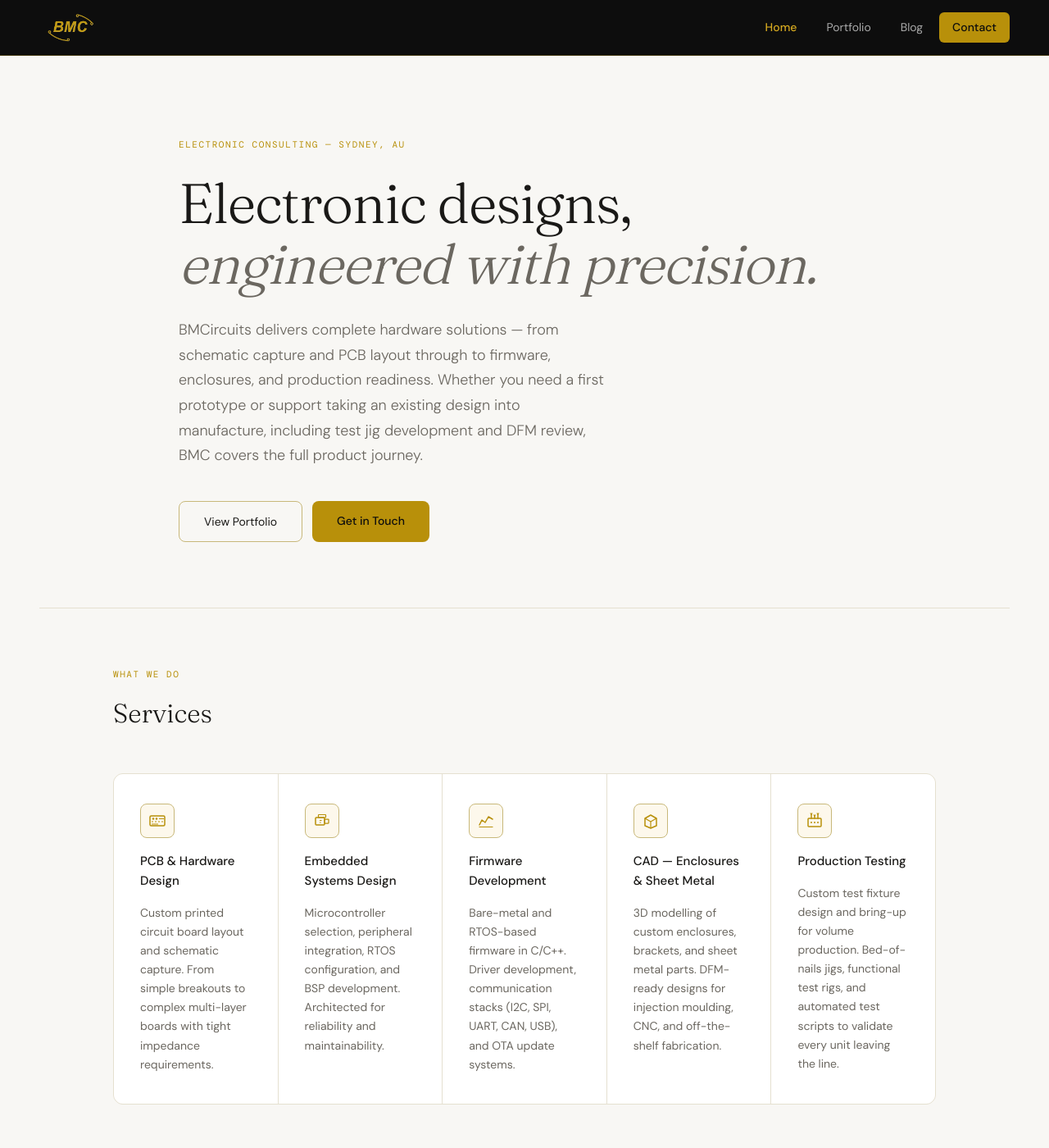
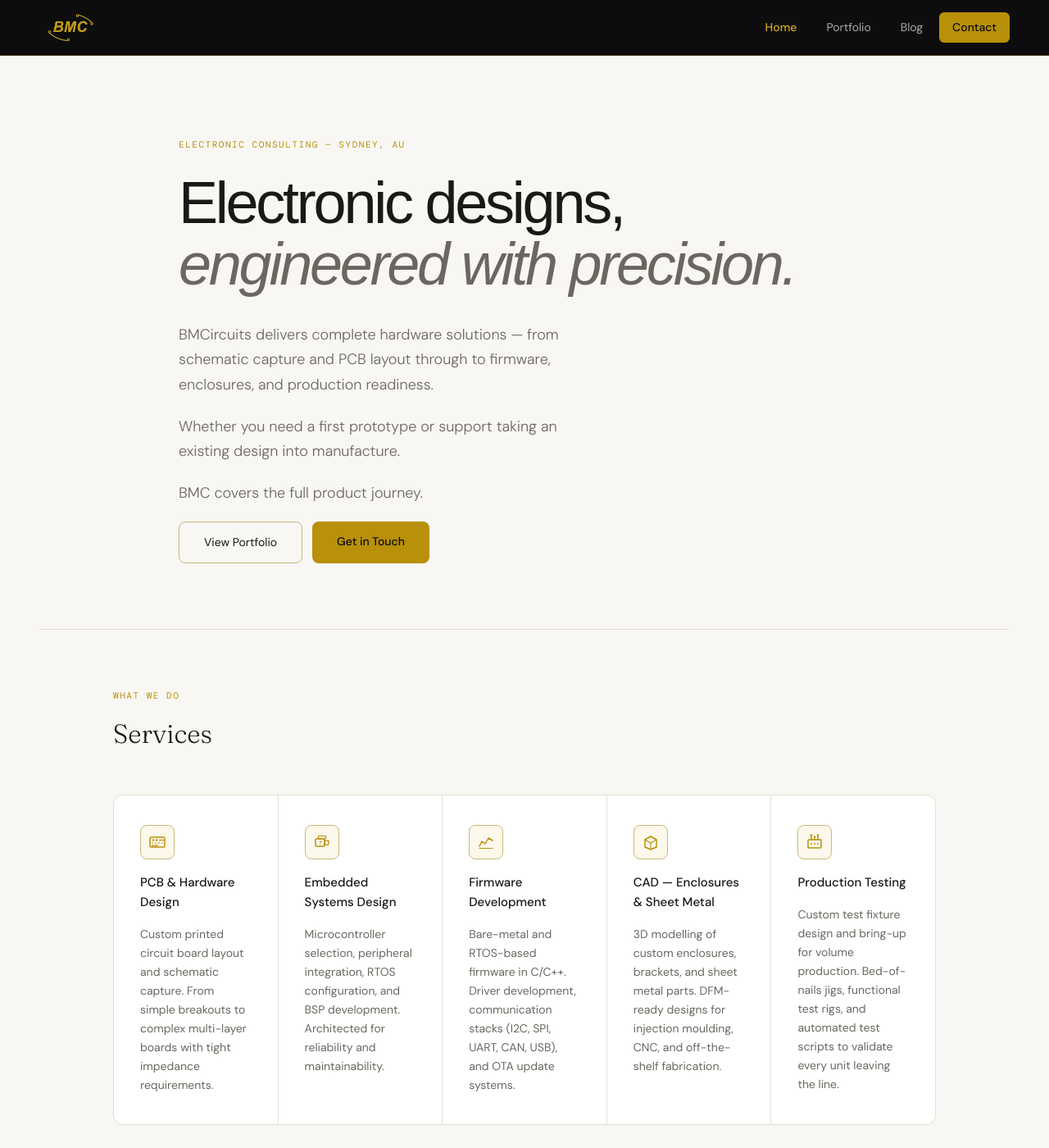
Before and after one commit to bmcircuits/bmcircuits, a Jekyll site: the page built from index.html, in a window 1280 px wide and 1400 px high. Shown: the whole window at 82% size. Built offline with Jekyll 4.4.1, drawn with Linux system fonts in a browser that asks for light colours.

Commit message:
Update email address: info@bmcircuits.com

```diff
--- a/_config.yml
+++ b/_config.yml
@@ -1,11 +1,11 @@
-title: BMC — BobbyMcGlone Circuit Designs
-description: Electronic consulting — PCB & hardware design, embedded systems, firmware development, and CAD enclosure design.
+title: BMCircuits
+description: Electronic consulting — PCB & hardware design, embedded systems, firmware development, Product test and CAD enclosure design.
 url: "https://bmcircuits.com" # Github Pages = "https://bmcircuits.github.io"
 baseurl: "" # Github Pages = "/bmcircuits"
 
 author:
   name: Bobby McGlone
-  email: hello@bmc-circuits.com.au
+  email: info@bmcircuits.com
   location: Sydney, Australia
 
 # Build settings
--- a/assets/css/main.css
+++ b/assets/css/main.css
@@ -230,19 +230,19 @@
 }
 
 .hero h1 {
-  font-family: var(--serif);
-  font-size: clamp(40px, 6vw, 68px);
-  font-weight: 300;
-  line-height: 1.1;
-  letter-spacing: -0.02em;
-  color: var(--text);
-  margin-bottom: 28px;
-}
+    font-family: "Manrope", sans-serif;
+    font-size: clamp(46px, 6vw, 72px);
+    font-weight: 500;
+    line-height: 1.05;
+    letter-spacing: -0.045em;
+    color: var(--text);
+    margin: 0 0 32px;
+  }
 
 .hero h1 em {
-  font-style: italic;
-  color: var(--text-secondary);
-}
+    font-weight: 300;
+    color: var(--text-secondary);
+  }
 
 .hero-sub {
   font-size: 18px;
@@ -250,7 +250,7 @@
   color: var(--text-secondary);
   max-width: 520px;
   line-height: 1.7;
-  margin-bottom: 40px;
+  margin: 0 0 20px;
 }
 
 .hero-actions {
--- a/contact/index.html
+++ b/contact/index.html
@@ -13,7 +13,7 @@
       <div>
         <div class="contact-info-label">Email</div>
         <div class="contact-info-value">
-            <a href="mailto:bmcircuitsdesigns@gmail.com">bmcircuitsdesigns@gmail.com</a>
+            <a href="mailto:info@bmcircuits.com">info@bmcircuits.com</a>
           </div>
       </div>
       <div>
--- a/index.html
+++ b/index.html
@@ -6,7 +6,9 @@
 <div class="hero">
   <p class="hero-label">Electronic Consulting — Sydney, AU</p>
   <h1>Electronic designs,<br><em>engineered with precision.</em></h1>
-  <p class="hero-sub">BMCircuits delivers complete hardware solutions — from schematic capture and PCB layout through to firmware, enclosures, and production readiness. Whether you need a first prototype or support taking an existing design into manufacture, including test jig development and DFM review, BMC covers the full product journey.</p>
+  <p class="hero-sub">BMCircuits delivers complete hardware solutions — from schematic capture and PCB layout through to firmware, enclosures, and production readiness.</p>
+  <p class="hero-sub">Whether you need a first prototype or support taking an existing design into manufacture.</p>
+  <p class="hero-sub">BMC covers the full product journey.</p>
   <div class="hero-actions">
     <a href="{{ '/portfolio/' | relative_url }}" class="btn-secondary">View Portfolio</a>
     <a href="{{ '/contact/' | relative_url }}" class="btn-primary">Get in Touch</a>
```
